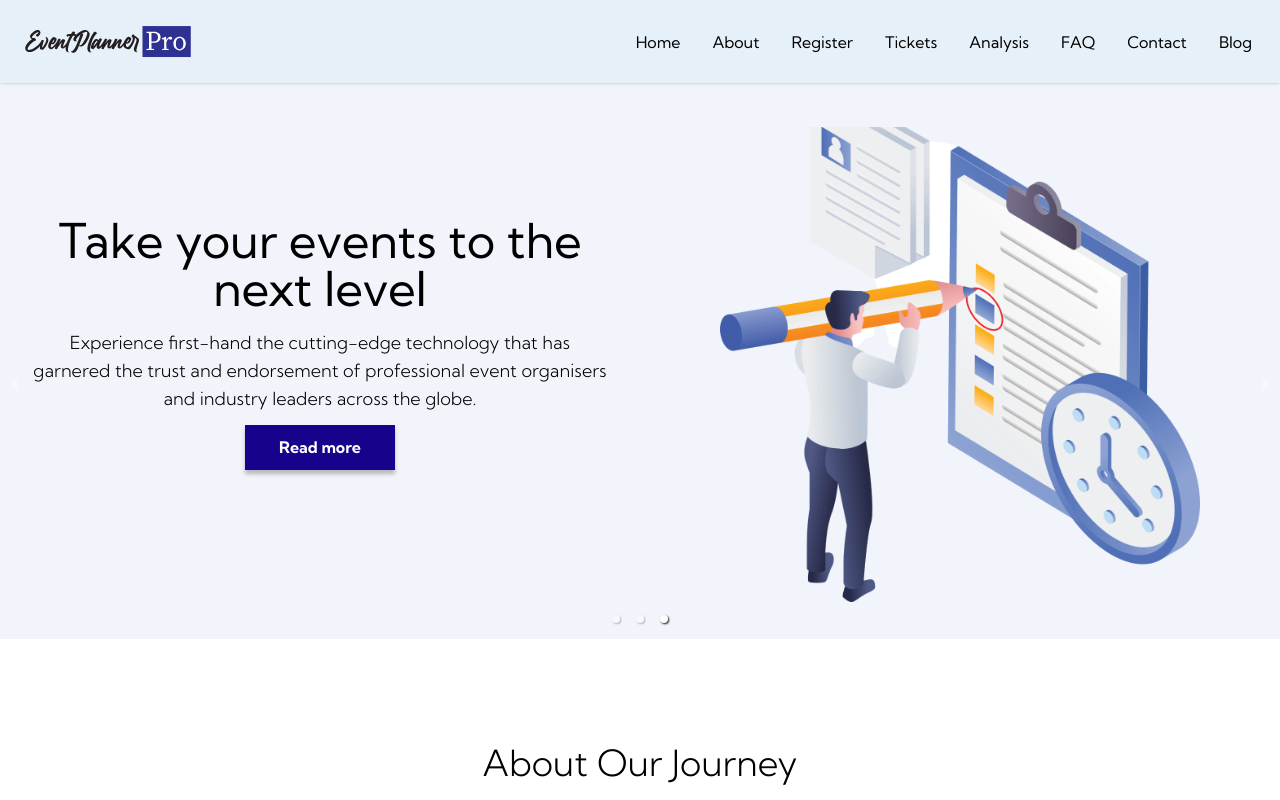
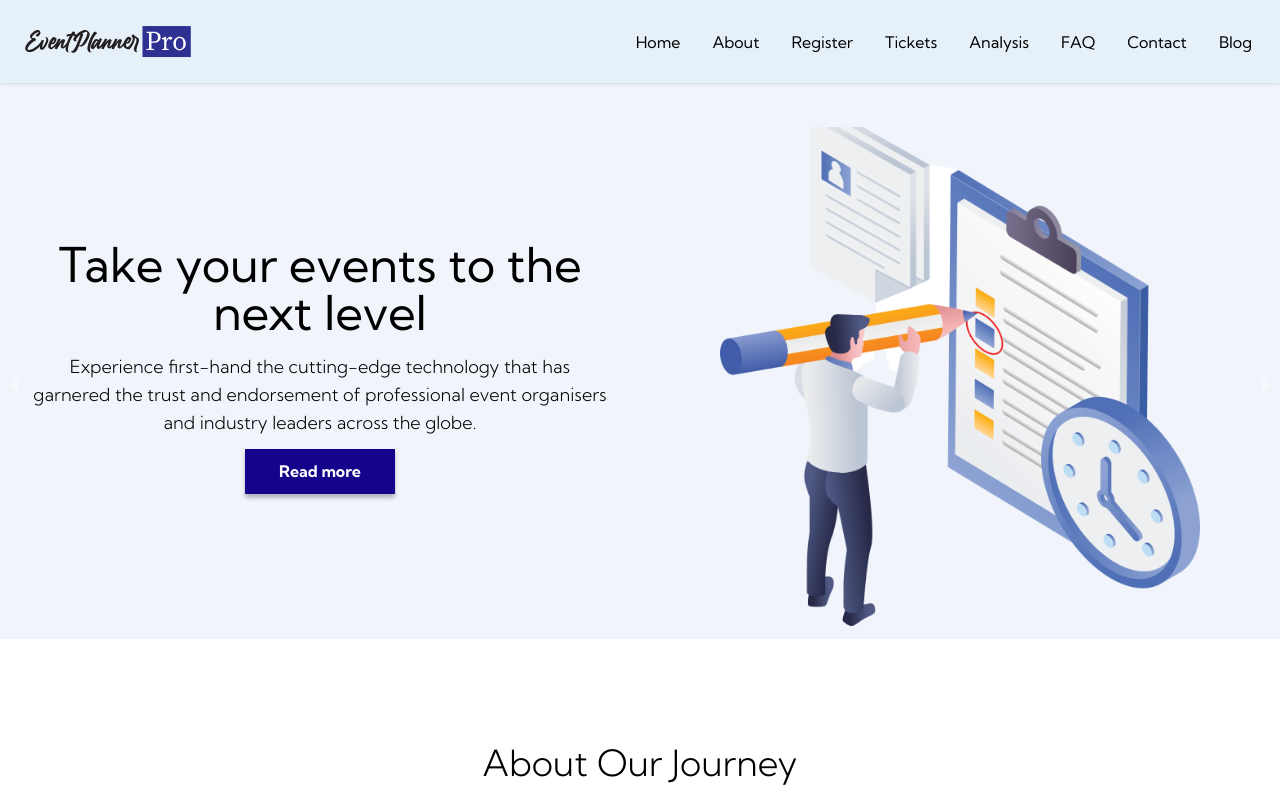
Before and after one commit to jcvb/event-planner-pro, a Next.js app: page / in a window 1280 px wide. Shown: the top 800 px of the page. Built offline with nearby package versions, Linux system fonts and the light colour scheme.

Commit message:
bugfix(slider)
Hidden indicator

```diff
--- a/src/app/components/Slider/Slider.tsx
+++ b/src/app/components/Slider/Slider.tsx
@@ -15,6 +15,7 @@ export default class Slider extends React.Component {
         <div id="home" className="bg-epp-default pt-10">
           <div className="mt-1 md:max-w-screen-xl mx-auto">
             <Carousel
+            showIndicators={false}
               emulateTouch={true}
               infiniteLoop={true}
               autoPlay={true}
--- a/src/app/components/Slider/SliderItem.tsx
+++ b/src/app/components/Slider/SliderItem.tsx
@@ -11,7 +11,7 @@ export default function SliderItem({
 }) {
   return (
     <>
-      <div className="flex w-full flex-col-reverse md:flex-row pb-20 pb-0 md:h-128 mx-auto">
+      <div className="flex w-full flex-col-reverse md:flex-row pb-8 md:h-128 mx-auto">
         <div className="w-full md:w-1/2 flex flex-col justify-center items-center px-8">
           <h3 className="text-xl md:text-5xl">{title}</h3>
           <p className=" font-light mt-4 text-sm md:text-lg">{message}</p>
```
